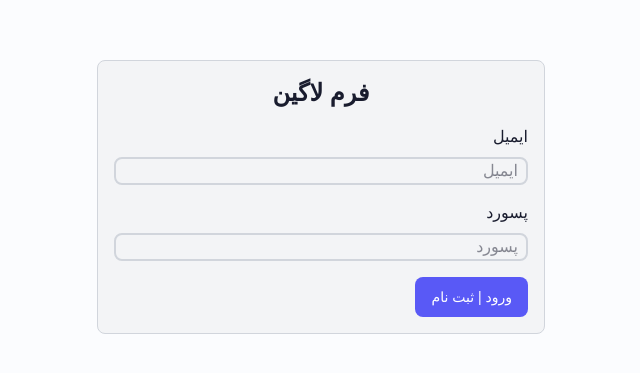
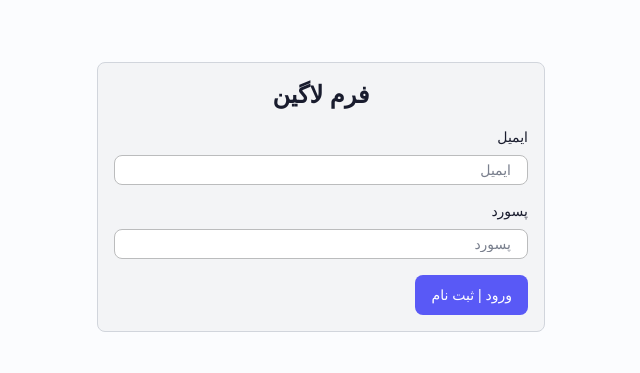
Before and after one commit to devfaf/TaskFlow, a React (Vite) app: page /login in a window 1280 px wide. Shown: the part 203-576 px from the top of the page, without its empty margins (364-1004 px from the left). Built offline with nearby package versions, Linux system fonts and the light colour scheme.

Commit message:
style: add initial styles for input and modal fix: input

```diff
--- a/src/components/common/Input.tsx
+++ b/src/components/common/Input.tsx
@@ -1,12 +1,38 @@
 import type { InputProps } from "../types/input"
 
-const Input = ({ type = "text", id, name, required, className, placeholder, value, onChange, label, error }: InputProps) => {
+const Input = ({
+  type = "text",
+  id,
+  name,
+  required,
+  className="",
+  placeholder,
+  value,
+  onChange,
+  label,
+  error }: InputProps) => {
+
+  const baseStyles =
+    "w-full rounded-lg border border-[var(--color-border)] bg-white px-4 py-1 text-sm text-[var(--color-text-primary)] placeholder:text-[var(--color-text-secondary)] outline-none transition-all duration-200 focus:border-[var(--color-primary)] focus:ring-2 focus:ring-[var(--color-primary-soft)] disabled:cursor-not-allowed disabled:bg-gray-100 disabled:opacity-70";
+
   return (
     <div className="gap-2 flex flex-col">
       {
-        label && <label>{label}</label>
+        label && <label
+        htmlFor={id}
+        className="text-sm font-medium text-[var(--color-text-primary)]"
+        >{label}</label>
       }
-      <input type={type} id={id} name={name} required={required} className={className} placeholder={placeholder} value={value} onChange={onChange} />
+      <input
+      type={type}
+      id={id}
+      name={name}
+      required={required}
+      className={`${baseStyles}
+      ${className}`}
+      placeholder={placeholder}
+      value={value}
+      onChange={onChange} />
       {
         error && <p className="text-red-500 text-sm duration-200">{error}</p>
       }
--- a/src/components/common/Modal.tsx
+++ b/src/components/common/Modal.tsx
@@ -3,21 +3,28 @@ import { BsXLg } from "react-icons/bs";
 
 const Modal = ({ isOpen, children, onClose }: ModalProps) => {
   return (
-        <div className={`fixed inset-0 ${isOpen ? "flex" : "hidden"} items-center justify-center`}>
+    <div
+      className={`fixed inset-0 z-50 ${
+        isOpen ? "flex" : "hidden"
+      } items-center justify-center`}
+    >
+
       <div
         onClick={onClose}
-                className="absolute inset-0 bg-black/30"
-            ></div>
-
-            <div className="flex items-center justify-center h-screen w-screen">
-                <div className="relative z-10 rounded-lg border-2 border-gray-300 bg-gray-100 p-4 shadow-xl">
-                    <BsXLg
-                        onClick={onClose}
-                        className="absolute right-3 top-3 cursor-pointer"
+        className="absolute inset-0 bg-black/40 backdrop-blur-[2px]"
       />
 
+      <div className="relative z-10 w-full max-w-lg rounded-xl border border-[var(--color-border)] bg-white p-6 shadow-2xl">
+
+        <button
+          onClick={onClose}
+          className="absolute left-5 top-5 rounded-md p-2 text-[var(--color-text-secondary)] transition-colors duration-200 hover:bg-gray-100 hover:text-[var(--color-text-primary)]"
+        >
+          <BsXLg size={18} />
+        </button>
+
         {children}
-                </div>
+
       </div>
     </div>
   );
--- a/src/components/types/input.ts
+++ b/src/components/types/input.ts
@@ -6,6 +6,7 @@ export type InputProps = {
     | 'text'
     | 'checkbox';
     label?:string;
+    disabled?: boolean;
     id?: string;
     className?:string;
     name?: string;
@@ -14,7 +15,4 @@ export type InputProps = {
     value?: string;
     placeholder?:string;
     onChange?:(e: React.ChangeEvent<HTMLInputElement>) => void;
-    // minlength?: number;
-    // maxlength?: number;
-    // size?: number;
 }
--- a/src/features/auth/components/Login.tsx
+++ b/src/features/auth/components/Login.tsx
@@ -32,7 +32,6 @@ const Login = () => {
                     placeholder="ایمیل"
                     label="ایمیل"
                     type="email"
-                    className={`bg-gray-100 border-2 border-gray-300 outline-none rounded-lg px-2 w-full`}
                 />
             </div>
             <div className="w-full">
@@ -40,7 +39,7 @@ const Login = () => {
                     placeholder="پسورد"
                     label="پسورد"
                     type="password"
-                    className={`bg-gray-100 border-2 border-gray-300 outline-none rounded-lg px-2 w-full`}
+
                 />
             </div>
             <div className="w-full">
--- a/src/features/projects/components/ProjectForm.tsx
+++ b/src/features/projects/components/ProjectForm.tsx
@@ -82,10 +82,10 @@ const ProjectForm = ({ isOpen, onClose }: ModalProps) => {
           />
           <Input
             value={title}
+            id="title"
             onChange={(e: React.ChangeEvent<HTMLInputElement>) => setTitle(e.target.value)}
             placeholder="عنوان"
             label="عنوان پروژه"
-            className={`bg-gray-100 border-2 border-gray-300 outline-none rounded-lg px-2 w-full`}
             type="text"
             error={
               title.trim().length === 0 ? "عنوان اجباری است" : null
--- a/src/features/projects/components/SearchProjects.tsx
+++ b/src/features/projects/components/SearchProjects.tsx
@@ -9,7 +9,7 @@ const SearchProjects = () => {
         <div>
             <div className="bg-gray-100 border-2 border-gray-300 outline-none rounded-lg px-2 w-sm flex items-center gap-2 text-center">
                 <CiSearch className="text-xl cursor-pointer" />
-                <Input className="placeholder:text-sm px-2 w-full outline-none" placeholder="عنوان پروژه را جستچو کنید" type="text" onChange={(e) => setSearch(e.target.value)} />
+                <Input placeholder="عنوان پروژه را جستچو کنید" type="text" onChange={(e) => setSearch(e.target.value)} />
             </div>
         </div>
     )
--- a/src/layouts/components/Header.tsx
+++ b/src/layouts/components/Header.tsx
@@ -62,7 +62,7 @@ const Header = () => {
             }
           </div>
 
-          <Input className={`bg-gray-100 border-2 border-gray-300 outline-none rounded-lg px-2 w-full`} type="text" />
+          <Input type="text" />
         </div>
 
       </div >
--- a/src/styles/index.css
+++ b/src/styles/index.css
@@ -9,7 +9,7 @@
     --color-text-primary: #191C2E;
     --color-text-secondary: #797F8D;
 
-    --color-border: #F4F6F9;
+    --color-border: #bbbcbd;
 
     --color-success: #2AB788;
     --color-warning: #FDAF3A;
```
Lines whose indentation alone changed are shown as unchanged.
